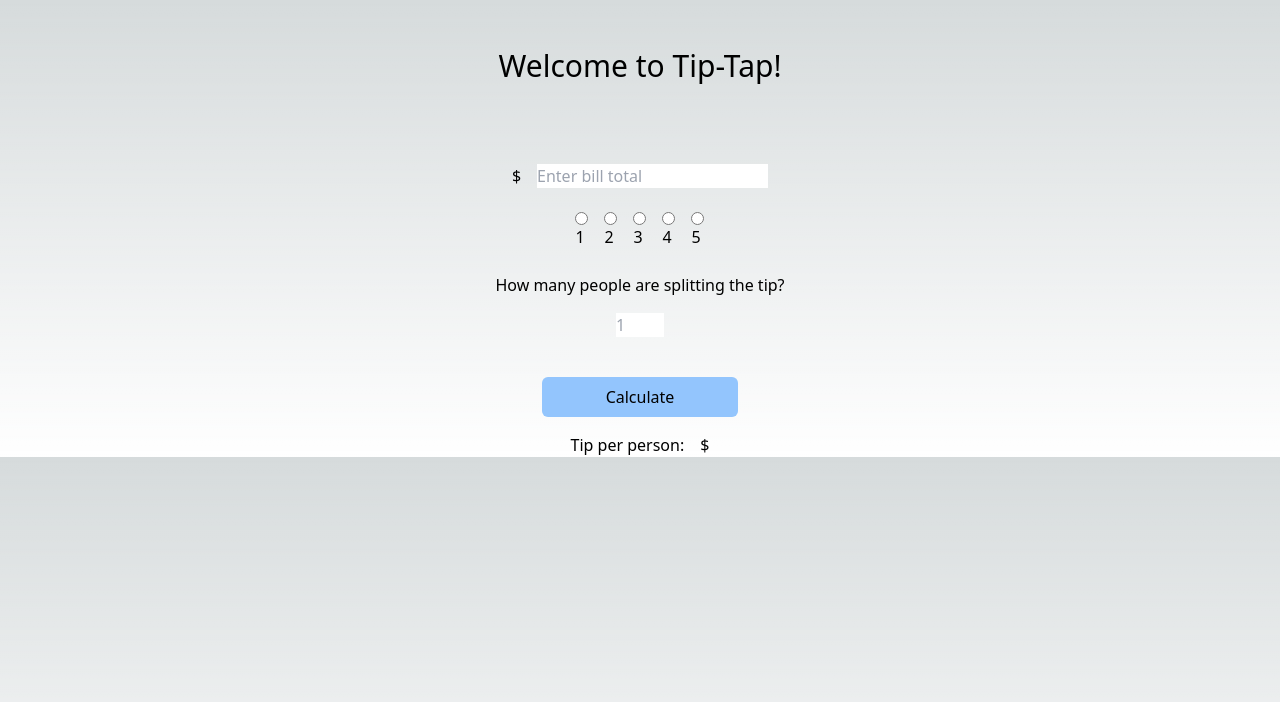
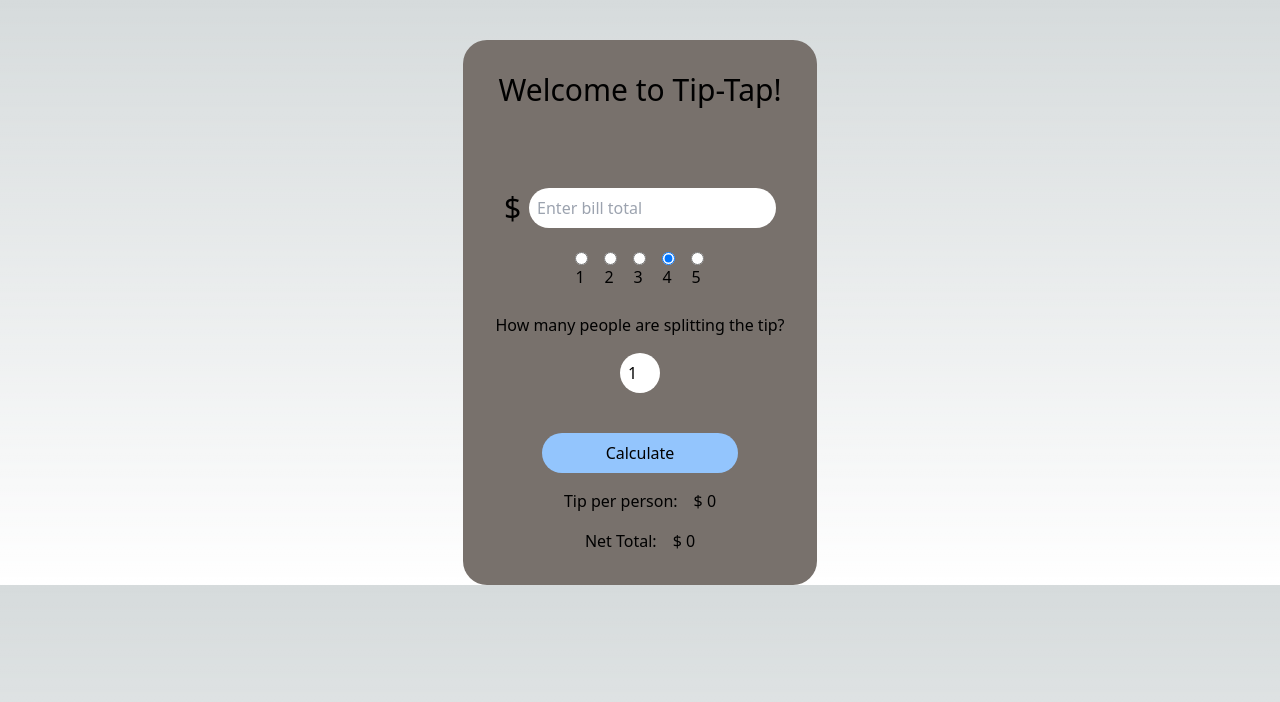
Before and after one commit to AndriwT/TipCalculator, a Next.js app: page / in a window 1280 px wide. Shown: the top 702 px of the page. Built offline with nearby package versions, Linux system fonts and the light colour scheme.

Commit message:
started styling and added net total

```diff
--- a/src/components/InputTip.tsx
+++ b/src/components/InputTip.tsx
@@ -2,9 +2,10 @@ import { useState, KeyboardEvent, ChangeEvent, MouseEventHandler } from "react";
 
 const InputTip = () => {
   const [total, setTotal] = useState("");
-  const [percent, setPercent] = useState("4");
-  const [people, setPeople] = useState("");
-  const [tip, setTip] = useState("");
+  const [percent, setPercent] = useState("0.20");
+  const [people, setPeople] = useState("1");
+  const [tip, setTip] = useState("$ 0");
+  const [netTotal, setNetTotal] = useState("$ 0");
 
   const handleTotalChange = (e: ChangeEvent<HTMLInputElement>) => {
     setTotal(e.target.value);
@@ -30,18 +31,19 @@ const InputTip = () => {
     let percentNum = Number(percent);
     let peopleNum = Number(people);
     let totalTip = (totalNum * percentNum) / peopleNum;
-    setTip(totalTip.toString());
+    setTip("$ " + totalTip.toFixed(2).toString());
+    setNetTotal("$ " + (totalTip + totalNum).toFixed(2).toString());
   };
 
   return (
-    <div className="flex flex-col justify-center items-center pt-12">
+    <div className="flex flex-col justify-center items-center pt-8 p-8 mt-10 bg-stone-500 rounded-3xl">
       <h1 className="text-3xl">Welcome to Tip-Tap!</h1>
       <div className="flex flex-col flex-center items-center main-h-screen pt-20">
-        <div className="flex">
-          <p className="pr-4">$</p>
+        <div className="flex items-center">
+          <p className="pr-2 text-3xl">$</p>
           <input
             placeholder="Enter bill total"
-            className="text-black"
+            className="text-black rounded-full p-2"
             onKeyDown={handleKeyDown}
             onChange={handleTotalChange}
             value={total}
@@ -107,15 +109,14 @@ const InputTip = () => {
         <div className="flex flex-col items-center pb-10">
           <h2>How many people are splitting the tip?</h2>
           <input
-            placeholder="1"
-            className="w-12 mt-4 text-black"
+            className="w-10 mt-4 text-black p-2 rounded-full"
             onKeyDown={handleKeyDown}
             onChange={handlePeopleChange}
             value={people}
           />
         </div>
         <button
-          className="bg-blue-300 px-16 py-2 rounded-md"
+          className="bg-blue-300 px-16 py-2 rounded-full"
           onClick={calculate}
         >
           Calculate
@@ -124,8 +125,13 @@ const InputTip = () => {
       <div className="flex mt-4">
         <h2 className="mr-4">Tip per person:</h2>
         <>
-          <p>$</p>
           <p>{tip}</p>
+        </>
+      </div>
+      <div className="flex mt-4">
+        <h2 className="mr-4">Net Total:</h2>
+        <>
+          <p>{netTotal}</p>
         </>
       </div>
     </div>
```
